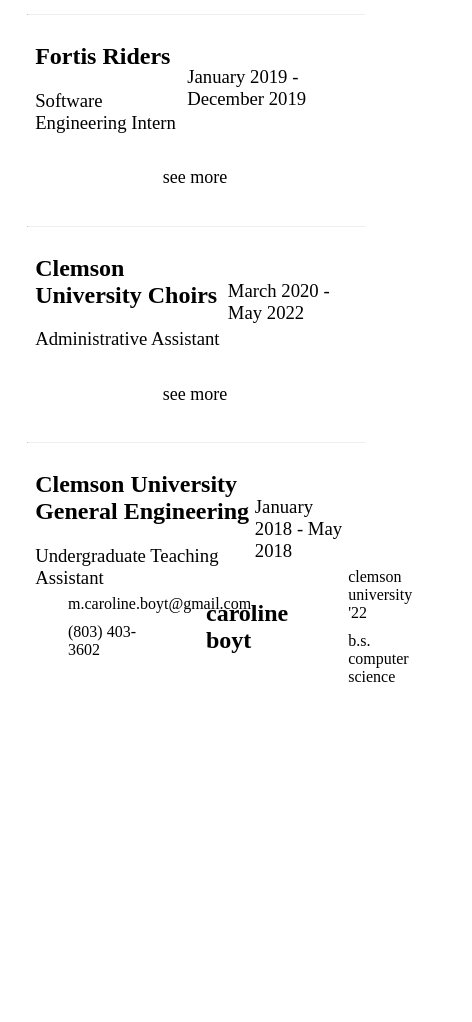
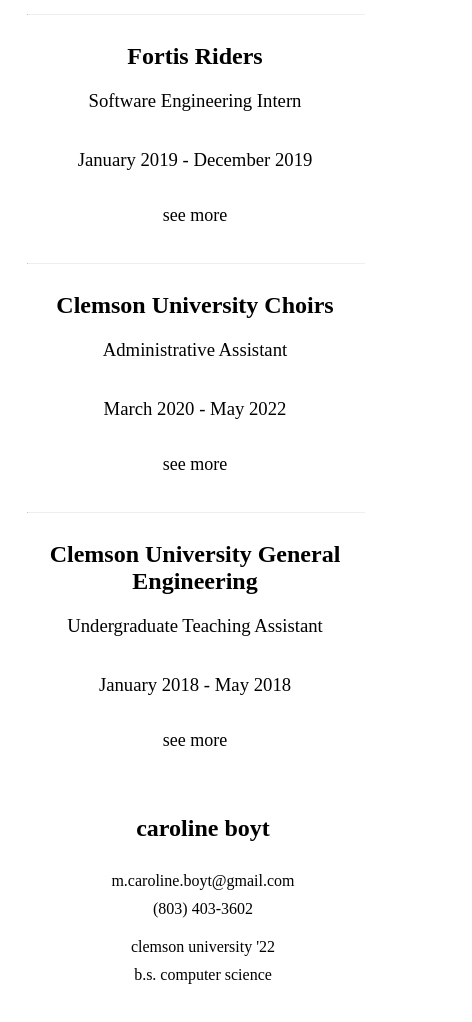
Before and after one commit to carolineboyt/MyWebsite, a Gatsby site: page /experience in a window 390 px wide. Shown: the part 183-1205 px from the top of the page, 472 px wide, since content can reach past the window. Before the commit the page ends 887 px from the top, so only its background shows below. Built offline with nearby package versions, Linux system fonts and the light colour scheme; Gatsby itself is replaced by a stand-in of ours.

Commit message:
finishing up

```diff
--- a/package.json
+++ b/package.json
@@ -17,6 +17,7 @@
   "dependencies": {
     "gatsby": "^4.11.1",
     "react": "^17.0.1",
-    "react-dom": "^17.0.1"
+    "react-dom": "^17.0.1",
+    "react-responsive-carousel": "^3.2.23"
   }
 }
--- a/src/components/footer.css
+++ b/src/components/footer.css
@@ -11,10 +11,14 @@
 
 .footer-left, .footer-right {
     padding: 5px 60px;
-    width: 20vw;
+    width: 200px;
     display: flex;
     flex-direction: column;
     justify-content: center;
+}
+
+.footer-top {
+    display: none;
 }
 
 .footer-right {
@@ -30,3 +34,28 @@
     padding: 20px 0;
     color: var(--blush);
 }
+
+@media only screen and (max-width: 906px) {
+    .footer {
+        flex-direction: column;
+        height: auto;
+    }
+
+    .footer-left {
+        display: none;
+    }
+
+    .footer-top {
+        padding: 5px 60px;
+        width: 200px;
+        display: flex;
+        flex-direction: column;
+        justify-content: center;
+        align-items: center;
+    }
+
+    .footer-right {
+        align-items: center;
+        margin-bottom: 20px;
+    }
+}
--- a/src/components/footer.js
+++ b/src/components/footer.js
@@ -10,6 +10,10 @@
                 <p>(803) 403-3602</p>
             </div>
             <h2>caroline boyt</h2>
+            <div className="footer-top">
+                <p>m.caroline.boyt@gmail.com</p>
+                <p>(803) 403-3602</p>
+            </div>
             <div className="footer-right">
                 <p>clemson university '22</p>
                 <p>b.s. computer science</p>
--- a/src/components/navbar.css
+++ b/src/components/navbar.css
@@ -34,6 +34,7 @@
     display: flex;
     flex-direction: column;
     align-items: center;
+    min-width: 250px;
 }
 
 nav .logo h2 {
--- a/src/pages/experience.css
+++ b/src/pages/experience.css
@@ -1,10 +1,15 @@
+.experience-page {
+    display: flex;
+    flex-direction: column;
+    justify-content: space-between;
+}
+
 .experience-wrapper {
     display: flex;
     flex-direction: column;
     align-items: center;
     font-family: 'Arsenal', 'sans-serif';
     color: var(--navy);
-    height: 80vh;
     overflow: scroll;
 }
 
@@ -77,6 +82,16 @@
 }
 
 .footer-container {
-    position: sticky;
-    bottom: 0;
+   margin-top: 15px;
 }
+
+@media only screen and (max-width: 906px) {
+    .job-info {
+        flex-direction: column;
+    }
+
+    .job-title {
+        align-items: center;
+        text-align: center;
+    }
+}
--- a/src/pages/experience.js
+++ b/src/pages/experience.js
@@ -30,7 +30,7 @@
             },
             {
               title: "iOS Testing",
-              content: "say something here about writing UI and Unit tests, and general debugging."
+              content: "The biggest challenge I faced at Fortis was the task of writing UI and Unit tests in Swift for the existing iOS apps. I was already learning a brand new language, and the syntax used for Unit testing felt even more foreign. I definitely struggled, but was able to use this as a learning opportunity, and asked my mentor to walk me through the first test. After he helped me understand how testing worked, I was able to complete the rest of the tests, and continue to make sure the apps were working smoothly."
             }
 
 
--- a/src/pages/index.css
+++ b/src/pages/index.css
@@ -92,9 +92,10 @@
     align-self: center;
     height: 15vh;
     justify-content: space-around;
+    margin-bottom: 20px;
 }
 
-.footer-container {
+/* .footer-container {
     position: sticky;
     bottom: 0;
-}
+} */
```
Also changed, not shown: src/pages/projects.css (+58 -1 lines), src/pages/projects.js (+26 -3 lines), src/images/choir-website3.png (added), src/images/pic5.png (added), 7 other files.
